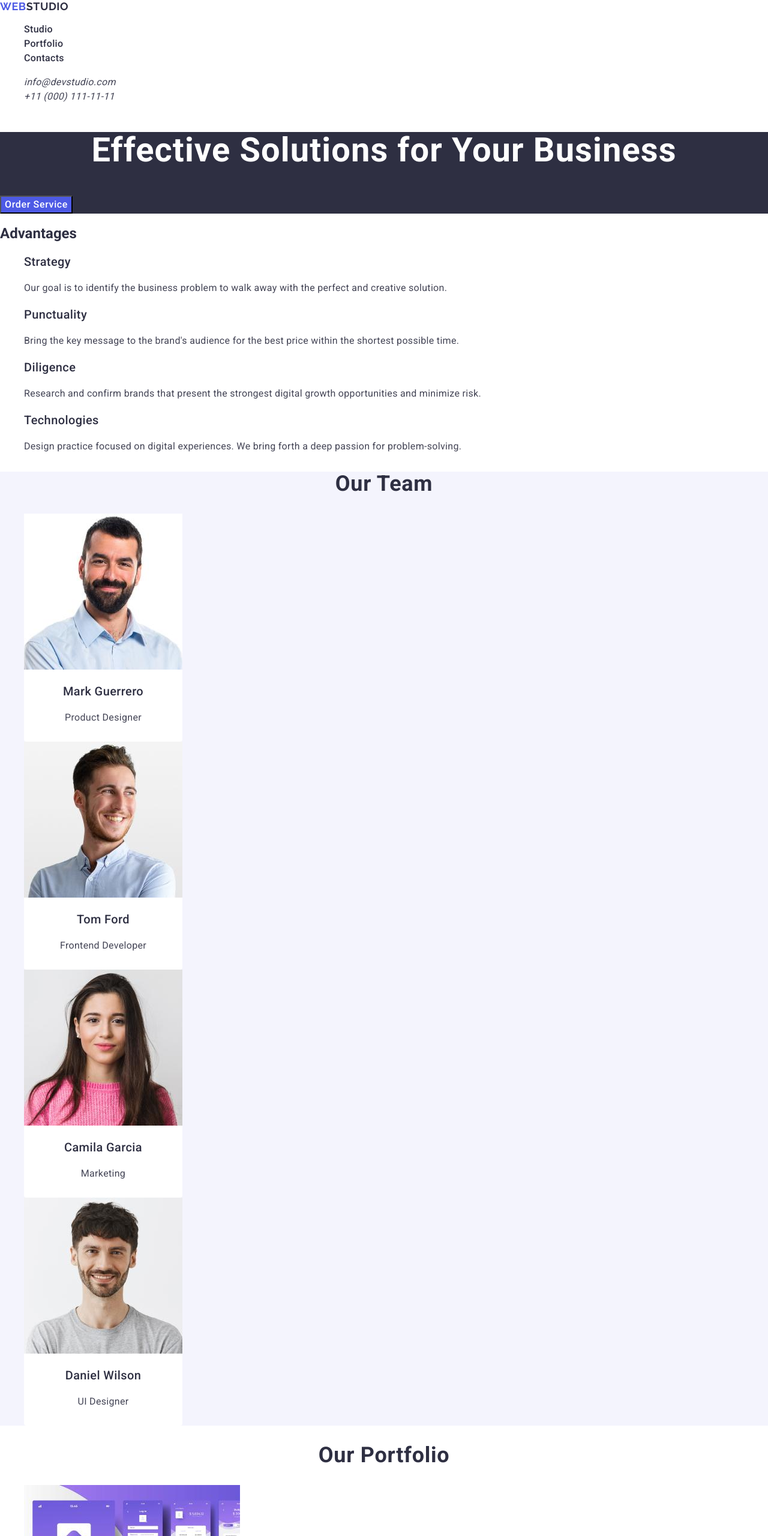
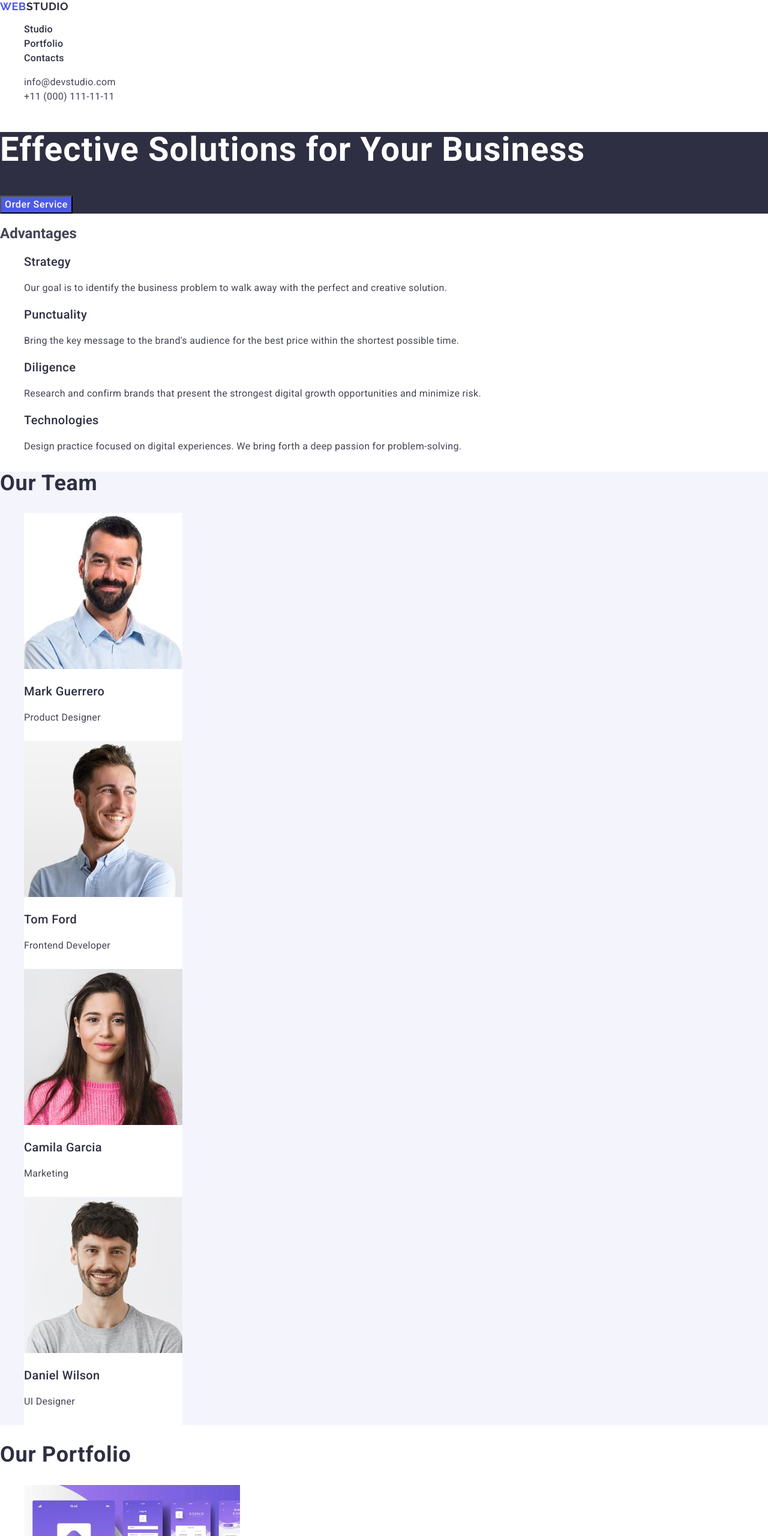
Before and after one commit to SemchikAAA/goit-markup-hw-02, a plain HTML site: page index.html in a window 1280 px wide. Shown: the top 2560 px of the page at 60% size. Drawn offline with nearby package versions, Linux system fonts and the light colour scheme.

Commit message:
HW-2_TRY-2

```diff
--- a/css/styles.css
+++ b/css/styles.css
@@ -1,6 +1,6 @@
 body {
     font-family: "Roboto", sans-serif;
-    color: #2e2f42;
+    color: #434455;
     background-color: #fff;
 }
 
@@ -21,7 +21,7 @@ ul, ol {
     font-family: "Raleway", sans-serif;
     font-weight: 700;
     font-size: 18px;
-    line-height: 1.16667;
+    line-height: 1.17;
     letter-spacing: 0.03em;
     text-transform: uppercase;
     color: #4d5ae5;
@@ -52,6 +52,7 @@ ul, ol {
 .address-item {}
 
 .address-link {
+    font-style: normal;
     font-weight: 400;
     font-size: 16px;
     line-height: 1.5;
@@ -78,9 +79,8 @@ ul, ol {
 .title {
     font-weight: 700;
     font-size: 56px;
-    line-height: 1.07143;
+    line-height: 1.07;
     letter-spacing: 0.02em;
-    text-align: center;
     color: #fff;
 }
 
@@ -132,11 +132,11 @@ ul, ol {
 }
 
 .our-team-title {
+    text-transform: capitalize;
     font-weight: 700;
     font-size: 36px;
-    line-height: 1.11111;
+    line-height: 1.11;
     letter-spacing: 0.02em;
-    text-align: center;
     color: #2e2f42;
 }
 
@@ -158,7 +158,6 @@ ul, ol {
     line-height: 1.2;
     letter-spacing: 0.02em;
     color: #2e2f42;
-    text-align: center;
 }
 
 .our-team-position {
@@ -166,7 +165,6 @@ ul, ol {
     line-height: 1.5;
     letter-spacing: 0.02em;
     color: #434455;
-    text-align: center;
 }
 /* #endregion Our Team */
 
@@ -174,11 +172,11 @@ ul, ol {
 .portfolio {}
 
 .portfolio-title {
+    text-transform: capitalize;
     font-weight: 700;
     font-size: 36px;
-    line-height: 1.11111;
+    line-height: 1.11;
     letter-spacing: 0.02em;
-    text-align: center;
     color: #2e2f42;
 }
 
--- a/index.html
+++ b/index.html
@@ -28,13 +28,13 @@
         >
         <ul class="nav-list">
           <li class="nav-item">
-            <a class="nav-item-link" href="#">Studio</a>
+            <a class="nav-item-link" href="./index.html">Studio</a>
           </li>
           <li class="nav-item">
-            <a class="nav-item-link" href="#">Portfolio</a>
+            <a class="nav-item-link" href="">Portfolio</a>
           </li>
           <li class="nav-item">
-            <a class="nav-item-link" href="#">Contacts</a>
+            <a class="nav-item-link" href="">Contacts</a>
           </li>
         </ul>
       </nav>
```
